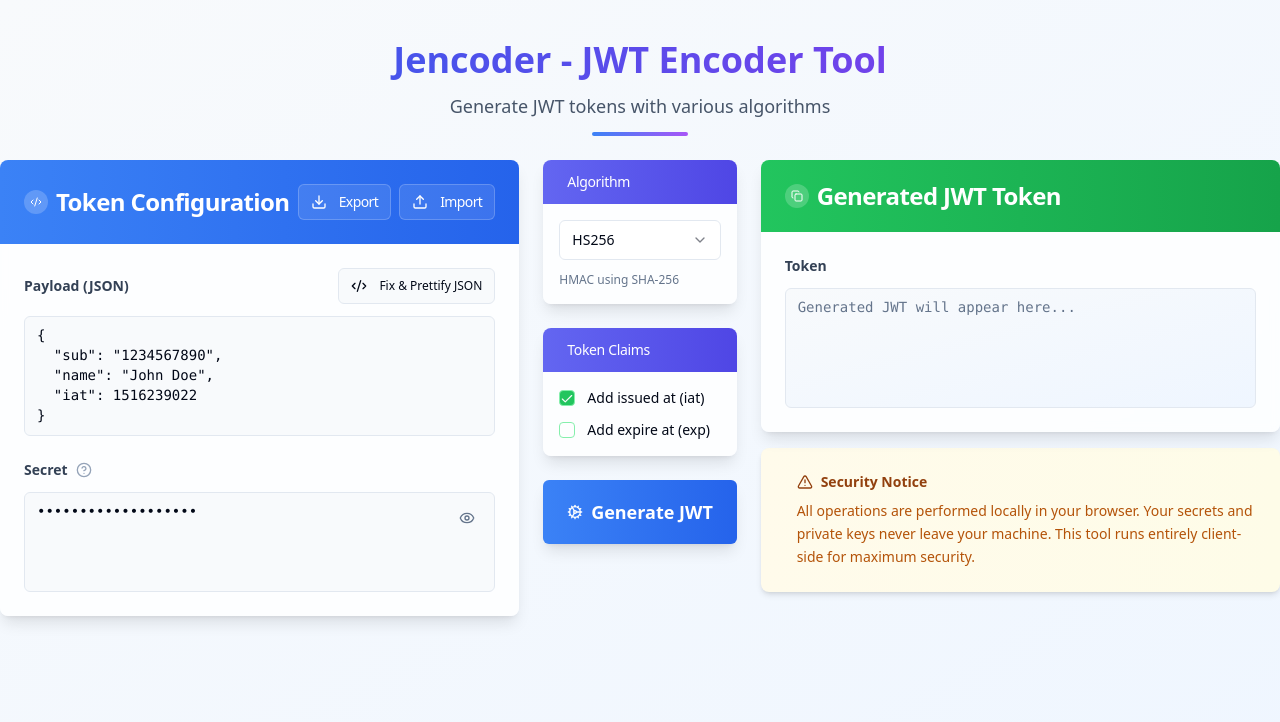
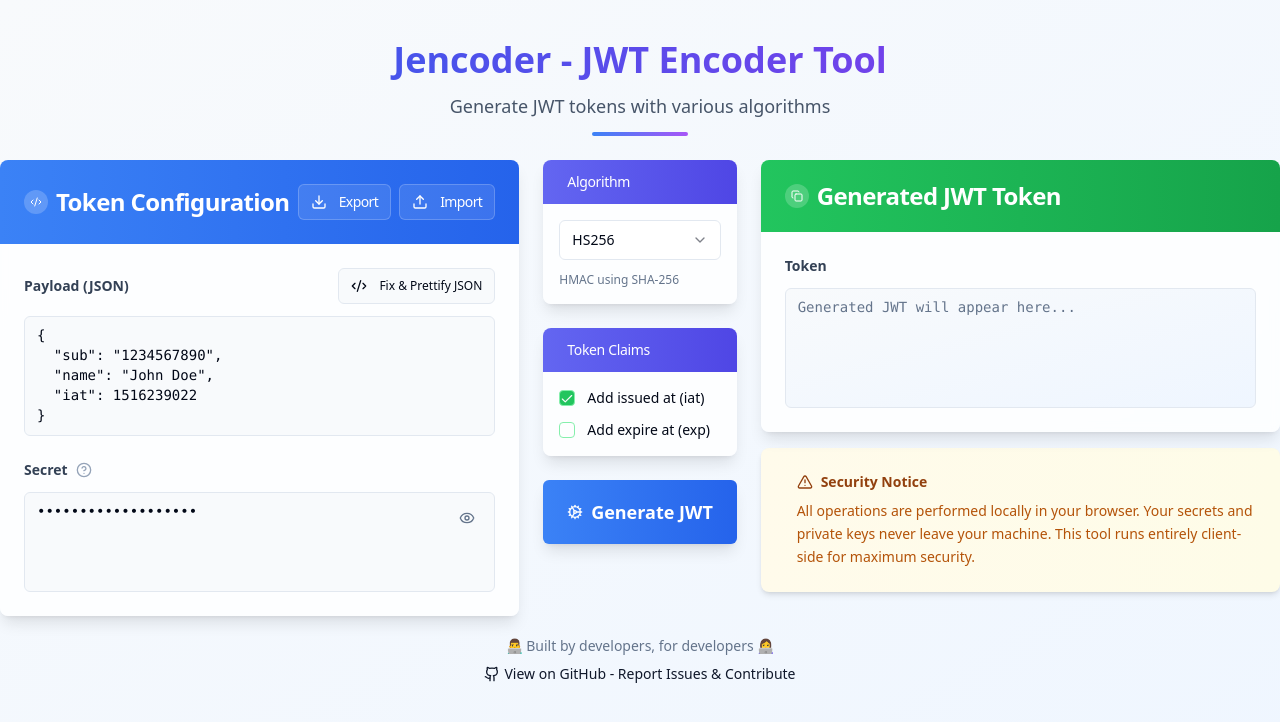
Before and after one commit to ashabhussan/jencoder, a React (Vite) app: page / in a window 1280 px wide. Shown: the top 722 px of the page. Built offline with nearby package versions, Linux system fonts and the light colour scheme.

Commit message:
feat: footer added

```diff
--- a/src/pages/Index.tsx
+++ b/src/pages/Index.tsx
@@ -31,12 +31,12 @@ import {
   HelpCircle,
   Cog,
   TriangleAlert,
+  Github,
 } from "lucide-react";
 import { Separator } from "@/components/ui/separator";
 import { algorithmConfig } from "@/config/theme";
 import { STORAGE_KEYS, DEFAULT_CONFIG } from "@/config/app.config";
 
-// Re-export JWTConfig from config
 import type { JWTConfig } from "@/config/app.config";
 
 const ALGORITHMS = [
@@ -837,6 +837,22 @@ const Index = () => {
             </div>
           </div>
         </div>
+
+        {/* Footer */}
+        <footer className="text-center text-sm text-muted-foreground mt-5">
+          <div className="container mx-auto px-4">
+            <p className="mb-2">👨‍💻 Built by developers, for developers 👩‍💻</p>
+            <a
+              href="https://github.com/ashabhussan/jencoder"
+              target="_blank"
+              rel="noopener noreferrer"
+              className="text-primary hover:underline inline-flex items-center"
+            >
+              <Github className="h-4 w-4 mr-1" />
+              View on GitHub - Report Issues & Contribute
+            </a>
+          </div>
+        </footer>
       </div>
     </TooltipProvider>
   );
```
